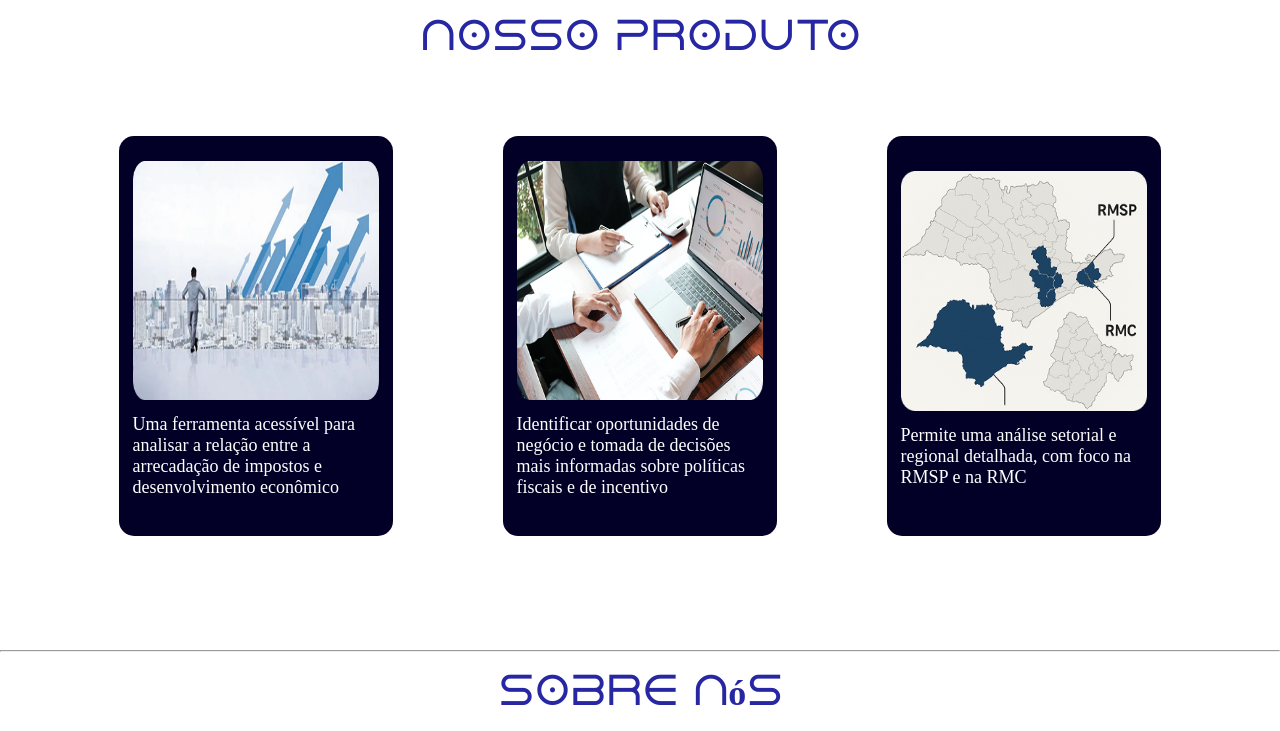
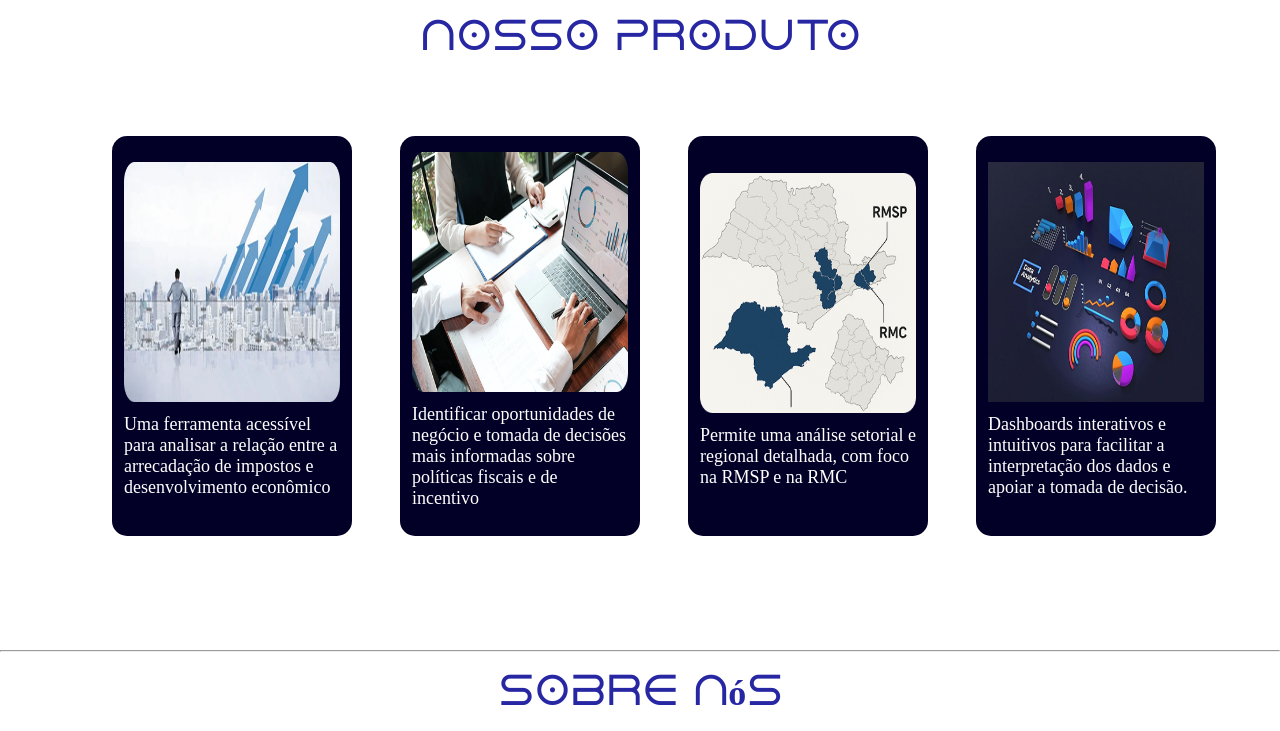
Before and after one commit to Transparencia-Economica-Paulista/TEP, a plain HTML site: page Desenvolvimento/index.html in a window 1280 px wide. Shown: the part 873-1604 px from the top of the page. Drawn offline with Linux system fonts and the light colour scheme.

Commit message:
Adicionando mais um card em Nosso Produto

```diff
--- a/Desenvolvimento/index.css
+++ b/Desenvolvimento/index.css
@@ -102,7 +102,7 @@ section {
 
 #nosso_produto .quadros{
   display: grid;
-  grid-template-columns: repeat(21, 21fr) ;
+  grid-template-columns: repeat(24, 24fr) ;
   grid-template-rows: repeat(10, 10%);
   height: 100%;
   width: 90%;
@@ -123,7 +123,7 @@ section {
 #nosso_produto .quadros #quadro2{
   /* height: 100%; */
   /* width: 30%; */
-  grid-area:  2 / 9 /9/ 14;
+  grid-area:  2 / 8 /9/ 13;
 
   background-color: var(--var-corcard);
 
@@ -131,11 +131,18 @@ section {
 #nosso_produto .quadros #quadro3{
   /* height: 100%; */
   /* width: 30%; */
-  grid-area:  2/16/9/21;
+  grid-area:  2/14/9/19;
   background-color: var(--var-corcard);
 
 }
 
+#nosso_produto .quadros #quadro4{
+  /* height: 100%; */
+  /* width: 30%; */
+  grid-area:  2/20/9/25;
+  background-color: var(--var-corcard);
+
+}
 
 #nosso_produto .quadro{
   display: flex;
@@ -468,6 +475,8 @@ section {
   align-items: center;
   justify-content: center;
   font-size: 2rem;
+
+  gap: 5%;
 }
 
 #adquira_nosso_produto button{
--- a/Desenvolvimento/index.html
+++ b/Desenvolvimento/index.html
@@ -69,6 +69,16 @@
             e na RMC
           </div>
         </div>
+
+        <div id="quadro4" class="quadro">
+          <!-- <div class="imagem"> -->
+          <img src="./assets/NossoProdutoDashboard.png" alt="" />
+          <!-- </div> -->
+          <div class="texto">
+            Dashboards interativos e intuitivos para facilitar a interpretação dos dados e apoiar a tomada de decisão.
+          </div>
+        </div>
+
       </div>
     </section>
 
```
Also changed, not shown: Desenvolvimento/assets/NossoProdutoDashboard.png (added).
